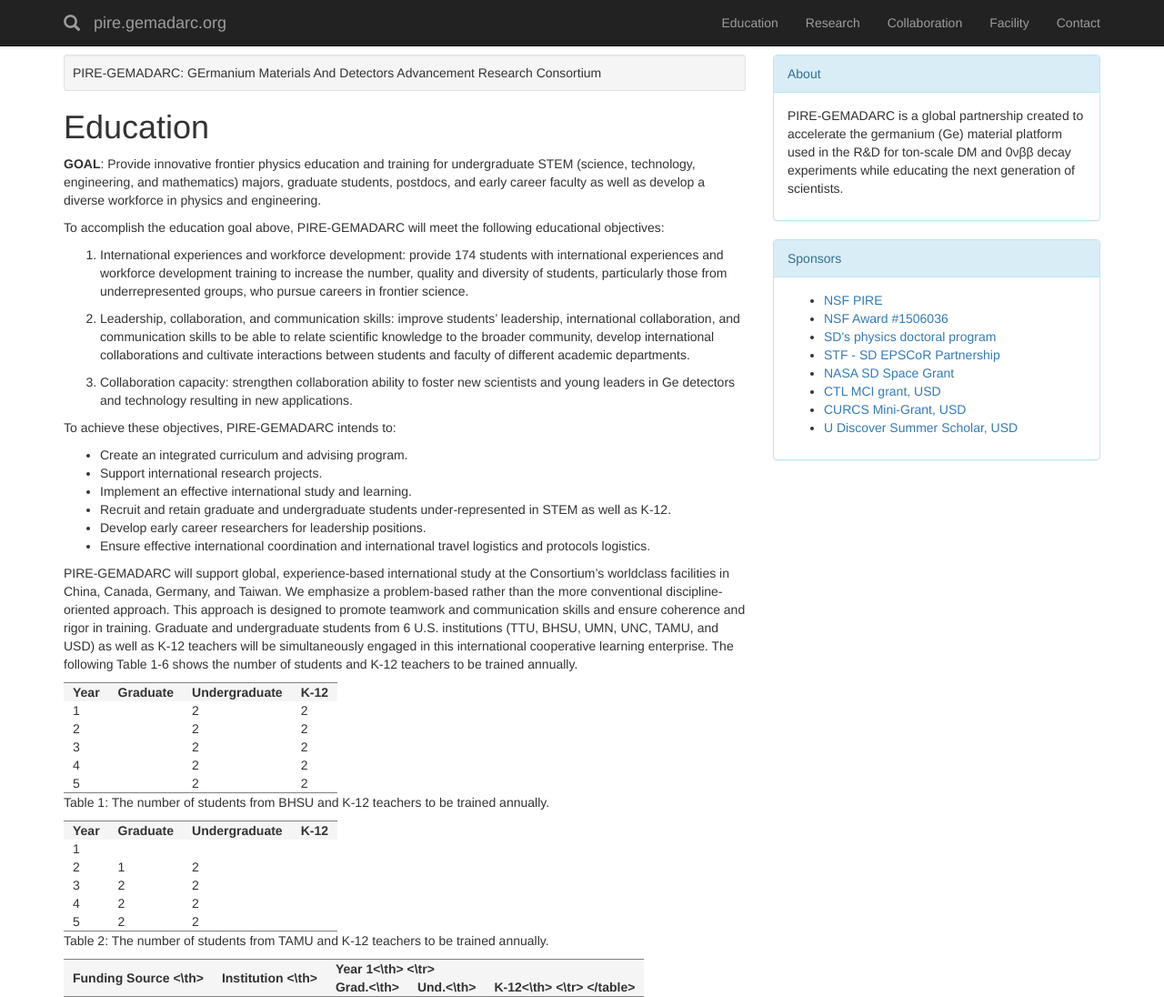
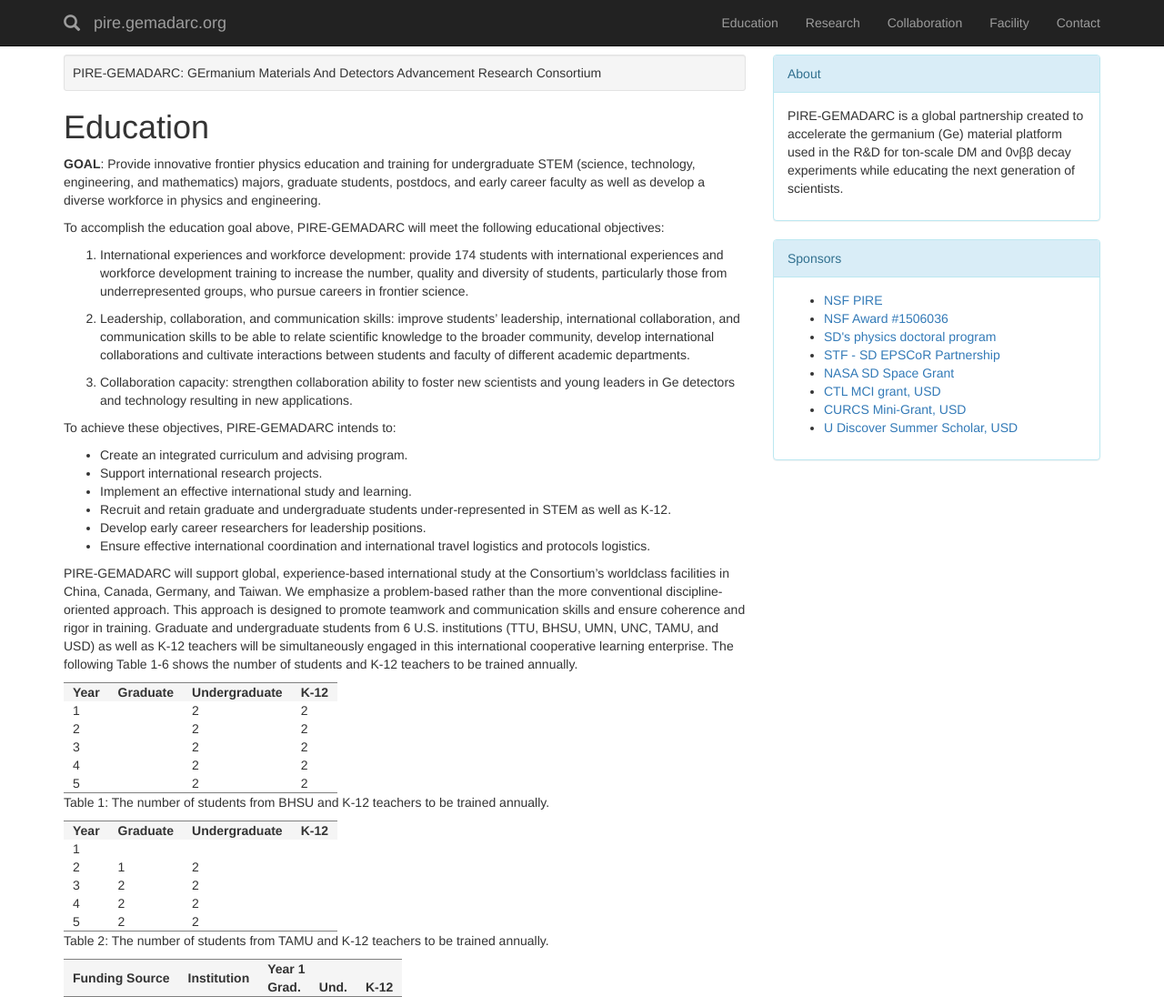
Before and after one commit to gemadarc/gemadarc.github.io, a Jekyll site: the page built from edu.md, in a window 1280 px wide and 1096 px high. Shown: the whole window at 91% size. Built offline with Jekyll 4.4.1, drawn with Linux system fonts in a browser that asks for light colours; nearby versions of some CDN libraries; our own code applies the rules of GitHub Pages for plain Markdown files.

Commit message:
Update edu.md

```diff
--- a/edu.md
+++ b/edu.md
@@ -55,15 +55,15 @@ Table 2: The number of students from TAMU and K-12 teachers to be trained annual
 
 <table>
 <tr>
-<th rowspan="2"> Funding Source <\th>
-<th rowspan="2"> Institution <\th>
-<th colspan="3"> Year 1<\th>
-<\tr>
+<th rowspan="2"> Funding Source </th>
+<th rowspan="2"> Institution </th>
+<th colspan="3"> Year 1</th>
+</tr>
 
 <tr>
-<th>Grad.<\th>
-<th>Und.<\th>
-<th>K-12<\th>
-<\tr>
+<th>Grad.</th>
+<th>Und.</th>
+<th>K-12</th>
+</tr>
 
 </table>
```
